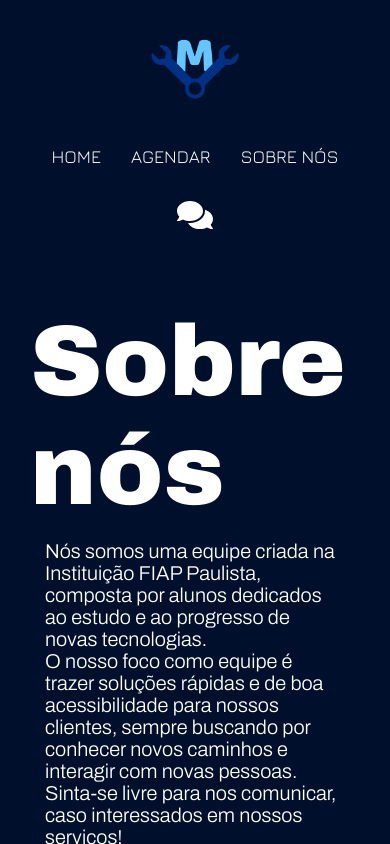
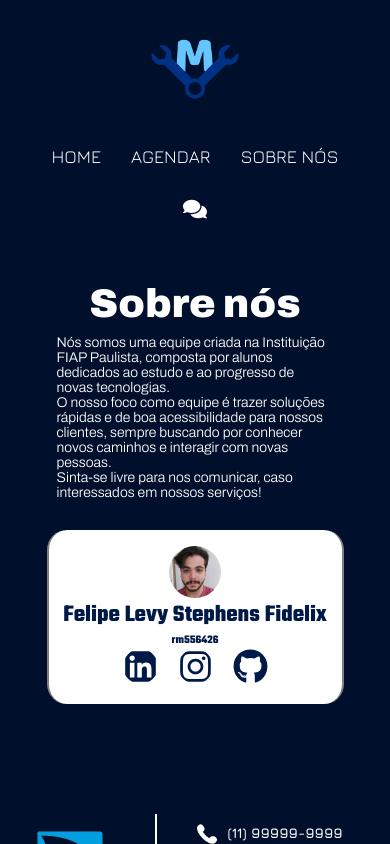
Before and after one commit to samihneto/Challenge-Front-End, a React (Vite) app in the folder challenge1-front/: page /about in a window 390 px wide. Shown: the top 844 px of the page. Built offline with nearby package versions, Linux system fonts and the light colour scheme.

Commit message:
Ajustes de responsividade
Co-authored-by: André M. <andremarko@users.noreply.github.com>
Co-authored-by: Felipe_Fidelix <felipe-2833@users.noreply.github.com>

```diff
--- a/challenge1-front/src/components/About/styles.module.css
+++ b/challenge1-front/src/components/About/styles.module.css
@@ -1,63 +1,3 @@
-/* * {
-    margin: 0;
-    padding: 0;
-    box-sizing: border-box;
-}
-
-
-
-.about__titulo {
-    font-family: "Archivo", sans-serif;
-    font-weight: 900;
-    font-size: 5vw;
-    align-self: center;
-    margin-top: 20px;
-    color: #001A47;
-}
-
-.about .caixa__um {
-    display: flex;
-    align-items: center;
-    text-align: center;
-    background-color: white;
-    height: auto;
-    width: 80vw;
-    margin: 2vw;
-    padding: 2vw;
-    border-radius: 15px;
-    box-shadow: 5px 5px 15px black;
-}
-
-.about__nome {
-    font-family: "Teko", sans-serif;
-    font-size: 2vw;
-    width: 150vw;
-    margin-right: 20px;
-    color: #001A47;
-}
-
-.about__rm {
-    font-family: "Teko", sans-serif;
-    font-size: 1.5vw;
-    width: 30vw;
-    color: #001A47;
-}
-
-.caixa__icones {
-    width: 100%;
-    color: #001A47;
-}
-
-.about__img {
-    width: 10%;
-    border-radius: 100px;
-}
-
-
-.icones {
-    width: 15%;
-} */
-
   .about {
     width: 100%;
     max-width: 1200px;
@@ -98,3 +38,43 @@
 .slick-list {
     overflow: hidden;
 }
+
+@media (max-width: 1440px) {
+    .about__titulo {
+        font-size: 80px;
+    }
+
+    .about__texto {
+        font-size: 18px;
+    }
+}
+
+@media (max-width: 1024px) {
+    .about {
+        max-width: 1000px;
+    }
+
+    .about__titulo {
+        font-size: 60px;
+    }
+
+    .about__texto {
+        font-size: 16px;
+    }
+}
+
+@media (max-width: 640px) {
+    .about {
+        max-width: 90%;
+    }
+
+    .about__titulo {
+        font-size: 40px;
+        margin-top: 10px;
+    }
+
+    .about__texto {
+        font-size: 14px;
+        padding: 10px;
+    }
+}
--- a/challenge1-front/src/components/CardAbout/styles.module.css
+++ b/challenge1-front/src/components/CardAbout/styles.module.css
@@ -1,9 +1,3 @@
-* {
-    margin: 0;
-    padding: 0;
-    box-sizing: border-box;
-}
-
 .caixa__um {
     display: flex;
     flex-direction: row;
@@ -35,7 +29,6 @@
 }
 
 .caixa__icones {
-
     display: flex;
     gap: 20px;
 }
@@ -50,3 +43,66 @@
     border-radius: 20px;
     font-size: 50px;
 }
+
+@media (max-width: 1440px) {
+    .about__nome {
+        font-size: 32px;
+    }
+
+    .about__rm {
+        font-size: 1.4vw;
+    }
+
+    .about__img {
+        width: 12%;
+    }
+
+    .icones {
+        font-size: 45px;
+    }
+}
+
+@media (max-width: 1024px) {
+    .caixa__um {
+        flex-direction: column;
+        padding: 3vw;
+    }
+
+    .about__nome {
+        font-size: 28px;
+    }
+
+    .about__rm {
+        font-size: 1.8vw;
+    }
+
+    .about__img {
+        width: 15%;
+    }
+
+    .icones {
+        font-size: 40px;
+    }
+}
+
+@media (max-width: 640px) {
+    .caixa__um {
+        padding: 4vw;
+    }
+
+    .about__nome {
+        font-size: 24px;
+    }
+
+    .about__rm {
+        font-size: 3vw;
+    }
+
+    .about__img {
+        width: 20%;
+    }
+
+    .icones {
+        font-size: 35px;
+    }
+}
--- a/challenge1-front/src/components/Chat/styles.module.css
+++ b/challenge1-front/src/components/Chat/styles.module.css
@@ -51,17 +51,20 @@
   font-size: 36px;
   color:#001A47;
 }
+
 .chat__texto {
   font-family: "Jura", sans-serif;
   font-size: 14px;
   color:#001A47;
 }
+
 .chat__msg {
   display: flex;
   margin-top: 30px;
   gap: 15px;
 }
-.chat__input{
+
+.chat__input {
   border: none;
   box-shadow: 2px 2px 5px 1px rgba(0, 0, 0, 0.30);
   border-radius: 40px;
@@ -73,6 +76,77 @@
 .chat__input:focus {
   outline: 0;
 }
+
 .chat__send {
-    width: 30px;
+  display: none;
 }
+
+@media (max-width: 1440px) {
+  .modal__content {
+      width: 450px;
+      padding: 18px;
+  }
+
+  .open__button {
+      font-size: 32px;
+  }
+
+  .chat__titulo {
+      font-size: 32px;
+  }
+
+  .chat__texto {
+      font-size: 12px;
+  }
+
+  .chat__input {
+      width: 220px;
+  }
+}
+
+@media (max-width: 1024px) {
+  .modal__content {
+      width: 400px;
+      padding: 16px;
+  }
+
+  .open__button {
+      font-size: 28px;
+  }
+
+  .chat__titulo {
+      font-size: 28px;
+  }
+
+  .chat__texto {
+      font-size: 12px;
+  }
+
+  .chat__input {
+      width: 200px;
+  }
+}
+
+@media (max-width: 640px) {
+  .modal__content {
+      width: 300px;
+      padding: 14px;
+  }
+
+  .open__button {
+      font-size: 24px;
+  }
+
+  .chat__titulo {
+      font-size: 24px;
+  }
+
+  .chat__texto {
+      font-size: 10px;
+  }
+
+  .chat__input {
+      width: 180px;
+      padding: 15px;
+  }
+}
--- a/challenge1-front/src/components/Recovery/styles.module.css
+++ b/challenge1-front/src/components/Recovery/styles.module.css
@@ -1,9 +1,3 @@
-* {
-    margin: 0;
-    padding: 0;
-    box-sizing: border-box;
-}
-
 .caixa__entrada {
     background-color: rgba(255, 255, 255, 1);
     display: flex;
@@ -15,8 +9,6 @@
     padding: 100px;
     border-radius: 15px;
     box-shadow: 2px 2px 5px 1px rgba(0, 0, 0, 0.30);
-    /* transition: transform 1s; */
-    /* transform: translateX(0) scale(1.1); */
 }
 
 #recuperar__form {
@@ -34,15 +26,7 @@
     justify-content: center;
 }
 
-#recuperar__usuario {
-    border: none;
-    border-radius: 35px;
-    padding: 20px;
-    width: 300px;
-    height: 60px;
-    box-shadow: 5px 5px 15px 2px rgba(0, 0, 0, 0.20);
-}
-
+#recuperar__usuario,
 #recuperar__email {
     border: none;
     border-radius: 35px;
@@ -61,137 +45,76 @@
     color: white;
     width: 250px;
     height: 60px;
-    font-size: 20px;
 }
 
 .enviar:hover {
     scale: 1.1;
 }
 
-#recuperar__usuario::placeholder {
-    font-family: "Jura", sans-serif;
-    font-weight: 500;
-    font-size: 18px;
-}
-
+#recuperar__usuario::placeholder,
 #recuperar__email::placeholder {
     font-family: "Jura", sans-serif;
     font-weight: 500;
     font-size: 18px;
 }
 
-#recuperar__usuario:focus {
-    border: none;
-    outline: 0;
-}
-
+#recuperar__usuario:focus,
 #recuperar__email:focus {
     border: none;
     outline: 0;
 }
 
-@media(max-width: 1024px) {
+@media (max-width: 1440px) {
     .caixa__entrada {
-        width: 50vw;
-        height: 60vh;
-        padding: 100px;
+        width: 400px;
+        padding: 80px;
     }
 
-/*
-    #recuperar__form {
-        display: grid;
-        grid-template-rows: 2fr 1fr;
-        row-gap: 20%;
-        justify-items: center;
-        align-items: center;
-    }
-
-    .inputs {
-        display: grid;
-        grid-template-columns: 1fr;
-        gap: 2.5rem;
-        justify-content: center;
-    } */
-
-    #recuperar__usuario {
-        max-width: 40vw;
-        min-width: 30vw;
-        height: 6vh;
-    }
-
+    #recuperar__usuario,
     #recuperar__email {
-        max-width: 40vw;
-        min-width: 30vw;
-        height: 6vh;
+        width: 280px;
     }
 
     .enviar {
-        max-width: 25vw;
-        min-width: 15vw;
-        max-height: 10vh;
-        min-height: 5vh;
-        font-size: 1.2vw;
-    }
-
-
-    #recuperar__usuario::placeholder {
-        font-size: 1.6vw;
-    }
-
-    #recuperar__email::placeholder {
-        font-size: 1.6vw;
+        width: 230px;
+        font-size: 18px;
     }
 }
 
-@media(max-width: 640px) {
+@media (max-width: 1024px) {
     .caixa__entrada {
-        width: 50vw;
-        height: 60vh;
-        padding: 100px;
+        width: 350px;
+        padding: 60px;
     }
 
-/*
-    #recuperar__form {
-        display: grid;
-        grid-template-rows: 2fr 1fr;
-        row-gap: 20%;
-        justify-items: center;
-        align-items: center;
-    }
-
-    .inputs {
-        display: grid;
-        grid-template-columns: 1fr;
-        gap: 2.5rem;
-        justify-content: center;
-    } */
-
-    #recuperar__usuario {
-        max-width: 50vw;
-        min-width: 30vw;
-        height: 6vh;
-    }
-
+    #recuperar__usuario,
     #recuperar__email {
-        max-width: 50vw;
-        min-width: 30vw;
-        height: 6vh;
+        width: 260px;
+        height: 55px;
     }
 
     .enviar {
-        max-width: 40vw;
-        min-width: 20vw;
-        max-height: 10vh;
-        min-height: 6vh;
-        font-size: 0.8vw;
+        width: 220px;
+        height: 55px;
+        font-size: 18px;
+    }
+}
+
+@media (max-width: 640px) {
+    .caixa__entrada {
+        width: 300px;
+        padding: 40px;
     }
 
-
-    #recuperar__usuario::placeholder {
-        font-size: 1.4vw;
+    #recuperar__usuario,
+    #recuperar__email {
+        width: 220px;
+        height: 50px;
     }
 
-    #recuperar__email::placeholder {
-        font-size: 1.4vw;
+    .enviar {
+        width: 200px;
+        height: 50px;
+        font-size: 16px;
     }
 }
```
Lines whose indentation alone changed are shown as unchanged.
